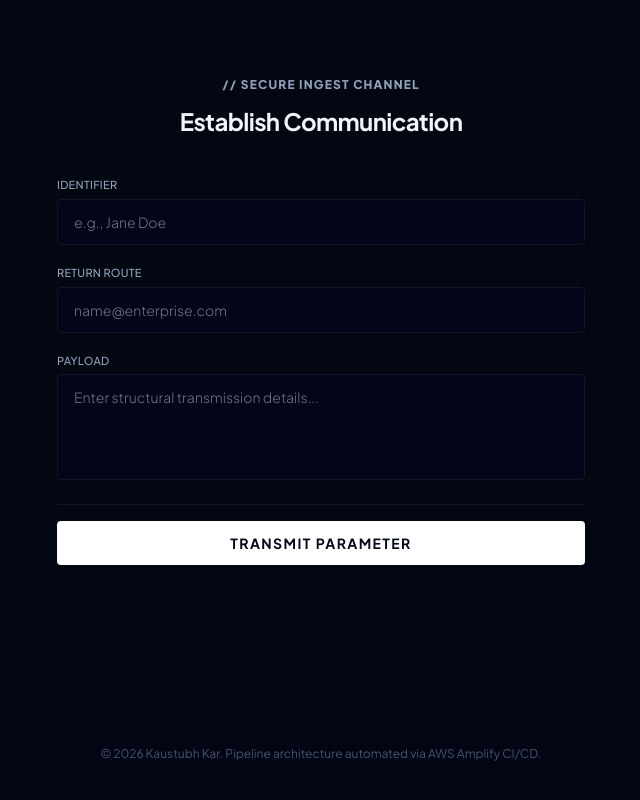
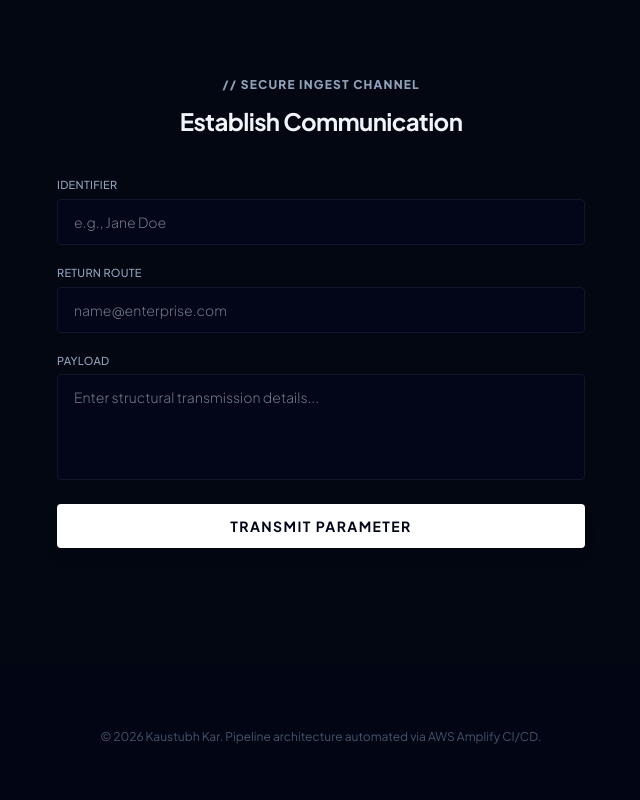
Before and after one commit to kkaustav/portfolio, a plain HTML site: page index.html in a window 1280 px wide. Shown: the part 5544-6344 px from the top of the page, without its empty margins (319-959 px from the left). Drawn offline with nearby package versions, Linux system fonts and the light colour scheme.

Commit message:
Update index.html

```diff
--- a/index.html
+++ b/index.html
@@ -421,7 +421,6 @@
             <h2 class="text-xs uppercase tracking-widest font-extrabold text-slate-400 mb-3">// SECURE INGEST CHANNEL</h2>
             <h3 class="text-2xl font-bold tracking-tight text-slate-100">Establish Communication</h3>
         </div>
-
         <form id="awsContactForm" class="space-y-5 text-sm">
             <div>
                 <label class="block text-slate-400 font-medium tracking-wide mb-1.5 uppercase text-[11px]" for="name">Identifier</label>
@@ -435,11 +434,9 @@
                 <label class="block text-slate-400 font-medium tracking-wide mb-1.5 uppercase text-[11px]" for="message">Payload</label>
                 <textarea required id="message" rows="4" class="w-full bg-slate-950 border border-slate-900 rounded px-4 py-3 text-slate-200 focus:outline-none focus:border-white/30 font-light resize-none" placeholder="Enter structural transmission details..."></textarea>
             </div>
-            <div class="border-t border-slate-900 pt-4">
-                <button type="submit" id="submitBtn" class="w-full bg-white text-slate-950 font-bold uppercase tracking-widest py-3 rounded shadow-lg hover:bg-slate-200 transition-colors cursor-pointer">
-                    Transmit Parameter
-                </button>
-            </div>
+            <button type="submit" id="submitBtn" class="w-full bg-white text-slate-950 font-bold uppercase tracking-widest py-3 rounded shadow-lg hover:bg-slate-200 transition-colors cursor-pointer">
+                Transmit Parameter
+            </button>
             <div id="formFeedback" class="hidden text-center p-3 rounded text-xs font-semibold block"></div>
         </form>
     </section>
```
